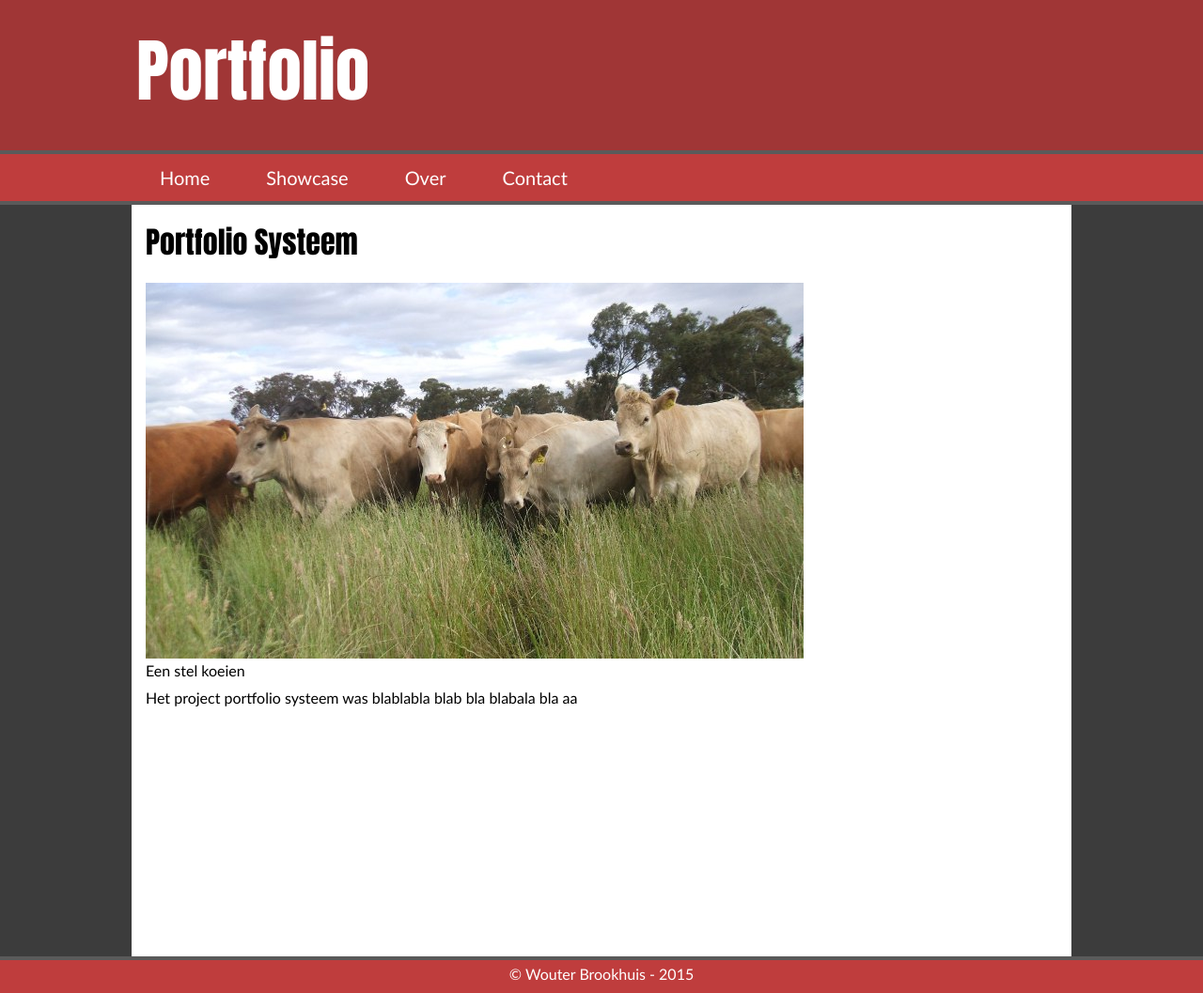
After one commit to WouterBrookhuis/Portfolio-Website, a PHP site: page /portfolio-systeem.php in a window 1280 px wide. The commit adds this page. Shown: the whole page at 94% size. Run offline with PHP 8.4, Linux system fonts and the light colour scheme.

Commit message:
Move to php

```diff
--- /dev/null
+++ b/inc/footer.php
@@ -0,0 +1,5 @@
+<div id="pageFooter">
+    <div id="footer">
+        <p>&copy; Wouter Brookhuis - 2015</p>
+    </div>
+</div>
--- /dev/null
+++ b/inc/header.php
@@ -0,0 +1,9 @@
+<div id="pageHeader">
+    <div id="header">
+        <h1>Portfolio</h1>
+        <!--<form id="menuSearchDiv" action="#" method="get">
+            <input id="menuSearchBox" type="text" name="searchField" placeholder="search">
+            <input id="menuSearchIcon" type="image" src="images/icon-search.png" alt="submit">
+        </form>-->
+    </div>
+</div>
--- /dev/null
+++ b/inc/menu.php
@@ -0,0 +1,17 @@
+<div id="pageMenuFake"></div>
+<div id="pageMenu">
+    <div id="menu">
+        <ul id="menuUl">
+            <li class="menuLi"><a href="index.php">Home</a></li>
+            <!-- TODO: Showcase gaat naar eerste child -->
+            <li id="li_showcase" class="menuLi"><a href="portfolio-systeem.php">Showcase</a>
+                <ul class="showcaseMenuUl">
+                    <li class="showcaseMenuLi"><a href="portfolio-systeem.php">Portfolio Systeem</a></li>
+                    <li class="showcaseMenuLi"><a href="#">Item 3</a></li>
+                </ul>
+            </li>
+            <li class="menuLi"><a href="#">Over</a></li>
+            <li class="menuLi"><a href="#">Contact</a></li>
+        </ul>
+    </div>
+</div>
--- a/nbproject/project.xml
+++ b/nbproject/project.xml
@@ -5,5 +5,8 @@
         <data xmlns="http://www.netbeans.org/ns/php-project/1">
             <name>Portfolio Website</name>
         </data>
+        <spellchecker-wordlist xmlns="http://www.netbeans.org/ns/spellchecker-wordlist/1">
+            <word>toevoegen</word>
+        </spellchecker-wordlist>
     </configuration>
 </project>
--- /dev/null
+++ b/portfolio-systeem.php
@@ -0,0 +1,32 @@
+<!DOCTYPE html>
+<!--
+TODO: Content toevoegen
+
+-->
+<html>
+    <head>
+        <title>Portfolio Systeem - Wouter Brookhuis</title>
+        <meta charset="UTF-8">
+        <link rel="stylesheet" type="text/css" href="style.css">
+        <script src="jquery-1.11.3.min.js"></script>
+        <script src="menu.js"></script>
+        <script src="header.js"></script>
+    </head>
+    <body>
+        <?php
+        include 'inc/header.php';
+        include 'inc/menu.php';
+        ?>
+        <div id="pageContent">
+            <div id="content">
+                <h1>Portfolio Systeem</h1>
+                <img src="images/test-image.jpg" alt="test image">
+                <p>Een stel koeien</p>
+                <p>Het project portfolio systeem was blablabla blab bla blabala bla aa</p>
+            </div>
+        </div>
+        <?php
+        include 'inc/footer.php';
+        ?>
+    </body>
+</html>
--- a/style.css
+++ b/style.css
@@ -26,6 +26,10 @@ p{
     margin-bottom: 0.6em;
 }
 
+a{
+    color: #9a2828;
+}
+
 /*
     Pagina opzet
 */
@@ -35,7 +39,7 @@ p{
 
 #pageHeader{
     height: 160px;
-    background-color: #9a2828;
+    /*background-color: #9a2828;*/
     background-color: #a03636;
 }
 
@@ -93,11 +97,13 @@ p{
 */
 #header h1{
     float: left;
-    margin-top: 20px;
-    margin-left: 5px;
+    padding-top: 20px;
+    padding-left: 5px;
     color: white;
     font-size: 55pt;
-    width: auto;
+    width: 100%;
+    margin-bottom: 0;
+    box-sizing: border-box;
 }
 
 
@@ -133,6 +139,7 @@ p{
     border: 4px solid #5a5a5a;
     border-top: none;
     display: none;
+    width: 200px;
 }
 
 #menuSearchDiv{
@@ -147,4 +154,16 @@ p{
 }
 
 #menuSearchIcon{
+    margin-left: 5px;
+    margin-right: 10px;
+    margin-top: 10px;
+    height: 24px;
+    float: right;
 }
+
+/*
+    Content
+*/
+#content img{
+    max-width: 100%;
+}
```
Also changed, not shown: index.php (renamed from index.html, +11 -34 lines), images/icon-search.png (added), images/test-image.jpg (added).
